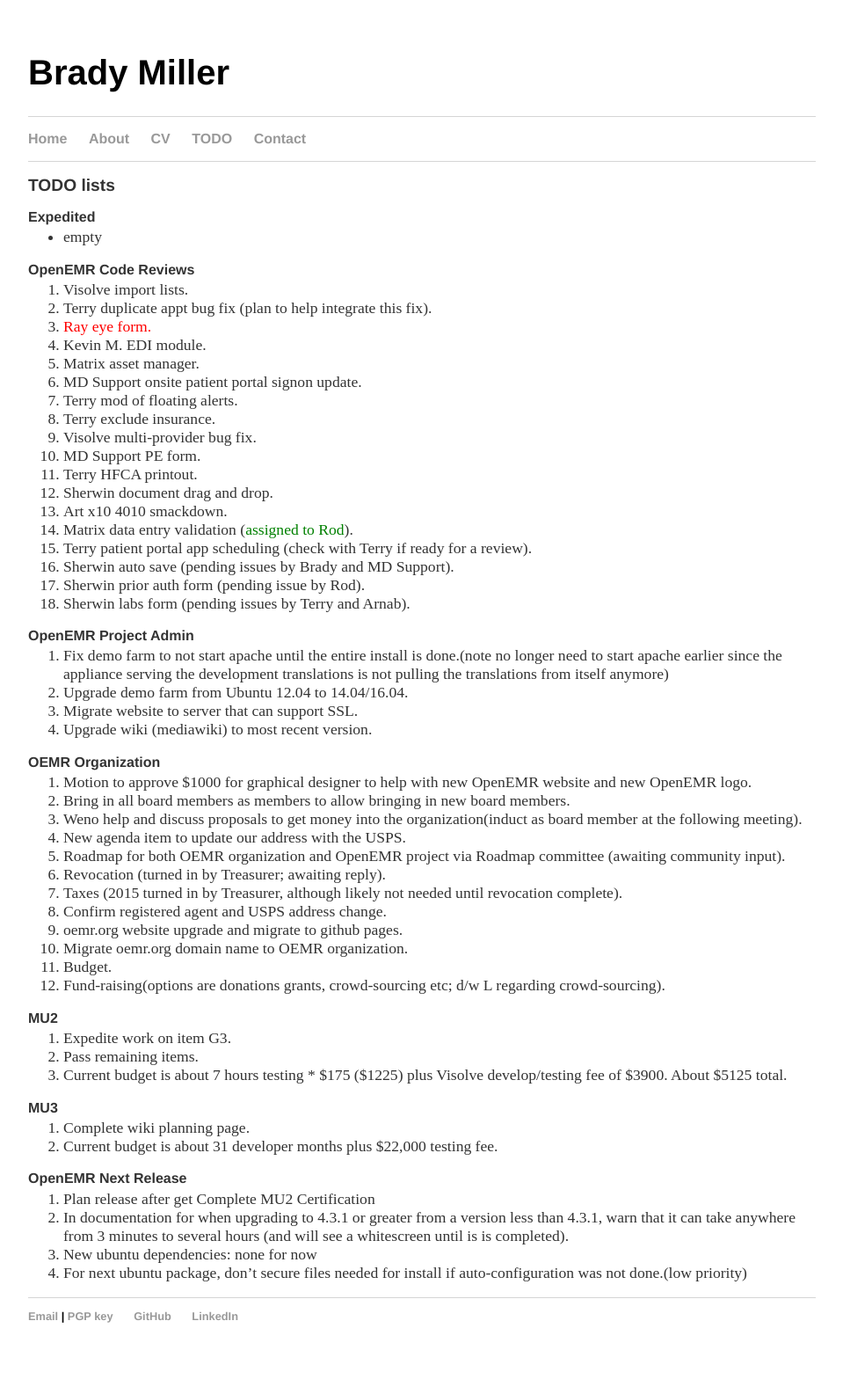
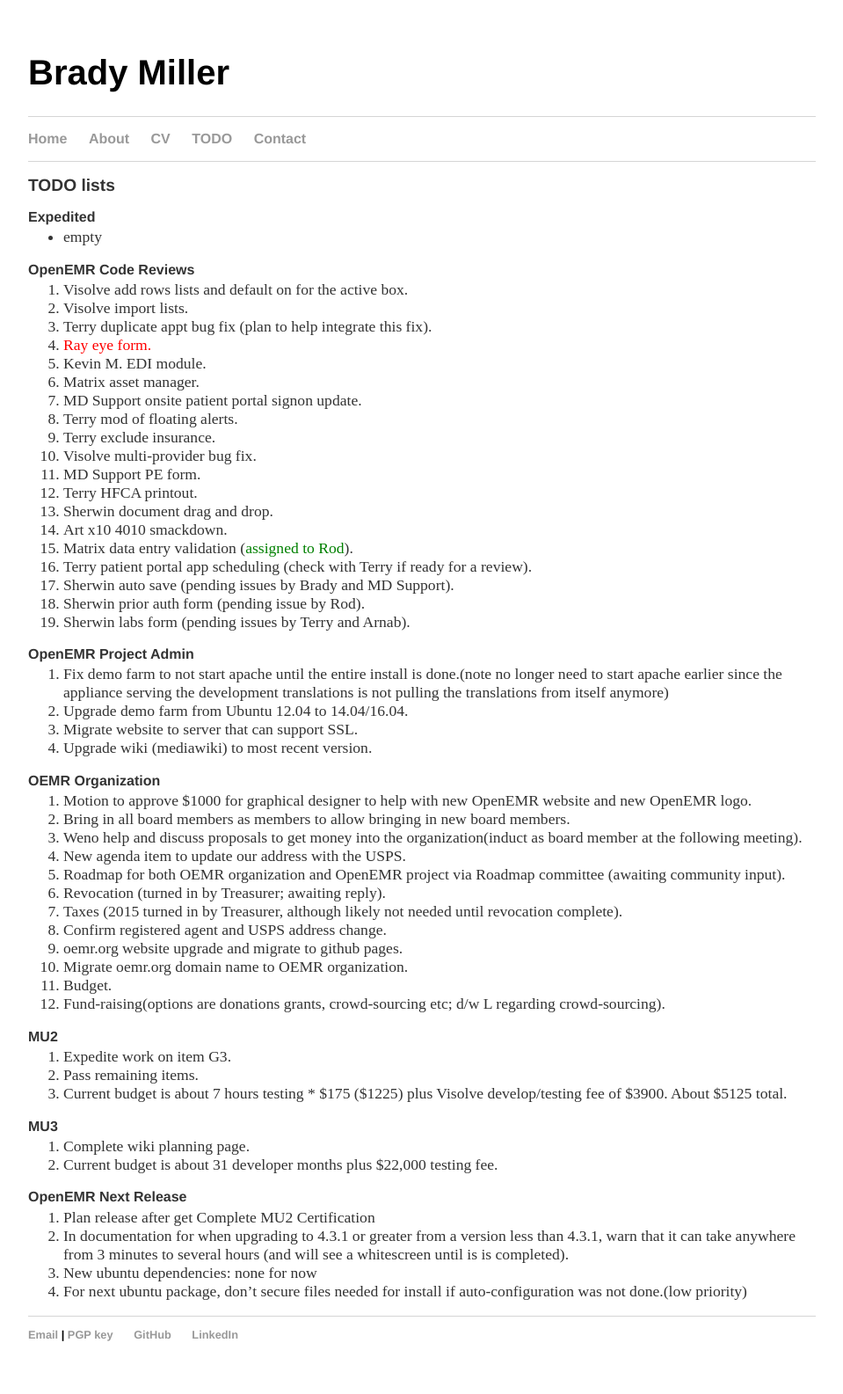
Before and after one commit to bradymiller/bradymiller.github.io, a Jekyll site: the page built from todo/index.md, in a window 1280 px wide. Shown: the whole page at 88% size, without its empty margins (160-1119 px from the left). Built offline with Jekyll 4.4.1, drawn with Linux system fonts in a browser that asks for light colours; before the commit the page ends 1564 px from its top, so only the background shows below that.

Commit message:
Update todo list

```diff
--- a/todo/index.md
+++ b/todo/index.md
@@ -7,6 +7,7 @@
 * empty
 
 ### OpenEMR Code Reviews
+1. Visolve add rows lists and default on for the active box.
 1. Visolve import lists.
 1. Terry duplicate appt bug fix (plan to help integrate this fix).
 1. <span style="color: red">Ray eye form.</span>
```
